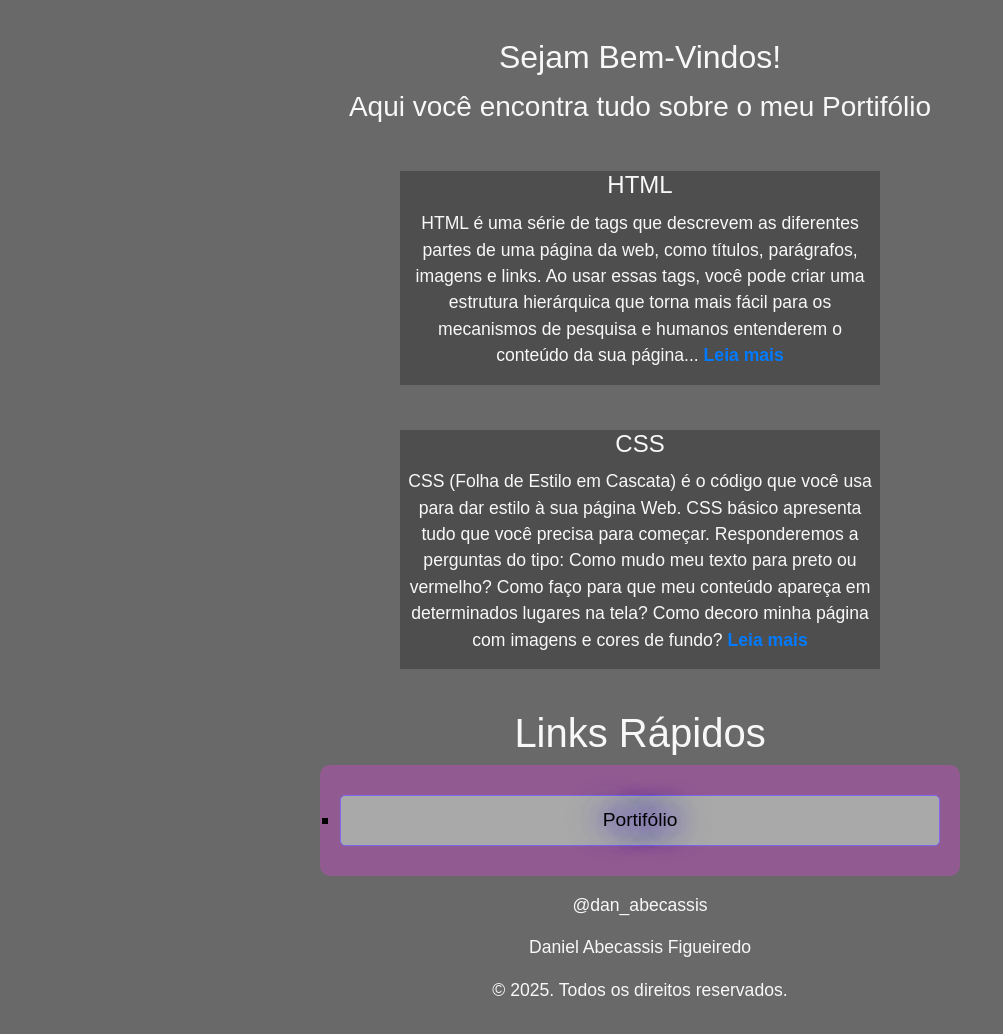
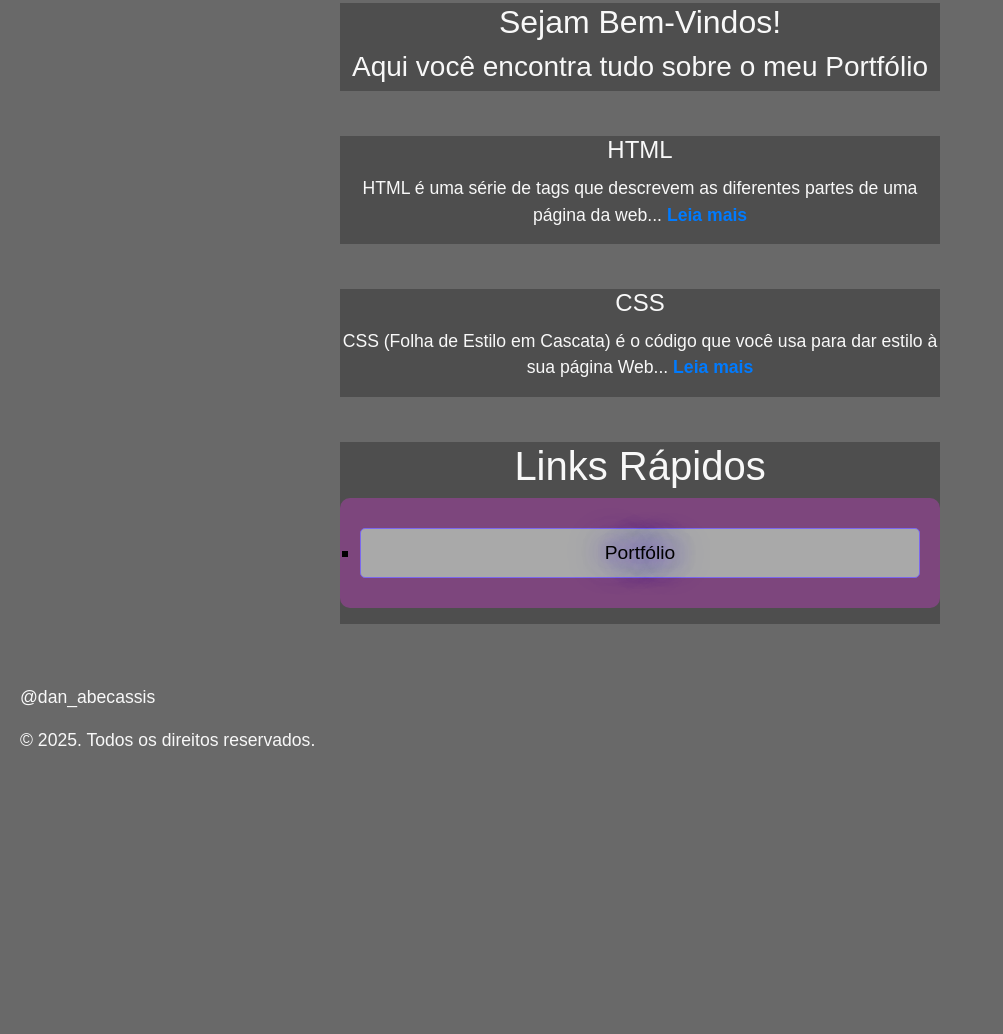
Before and after one commit to danielabks/entrega, a plain HTML site: page index.html in a window 1280 px wide. Shown: the part 460-1494 px from the top of the page, without its empty margins (0-1003 px from the left). After the commit the page ends 1249 px from the top, so only its background shows below. Drawn offline with nearby package versions, Linux system fonts and the light colour scheme.

Commit message:
index.html atualizado

```diff
--- a/index.html
+++ b/index.html
@@ -1,37 +1,41 @@
 <!DOCTYPE html>
-
 <html lang="pt-br">
   <head>
     <!-- Meta charset UTF-8 para suportar caracteres especiais -->
     <meta charset="UTF-8" />
-
     <!-- Meta tag para tornar o site responsivo em diferentes dispositivos -->
     <meta name="viewport" content="width=device-width, initial-scale=1.0" />
-
     <!-- Título da página que aparece na aba do navegador -->
-    <title>Portifólio</title>
-
+    <title>Portfólio</title>
     <!-- Link para o Bootstrap para estilização rápida -->
     <link href="https://cdn.jsdelivr.net/npm/bootstrap@5.1.0/dist/css/bootstrap.min.css" rel="stylesheet" />
+    <!-- Link para o arquivo de estilo personalizado -->
+    <link rel="stylesheet" href="style.css" />
+    <!-- Importa a fonte Montserrat -->
+    <link href="https://fonts.googleapis.com/css2?family=Montserrat:wght@400;700&display=swap" rel="stylesheet">
+    <!-- Importa a fonte Playfair Display -->
+    <link href="https://fonts.googleapis.com/css2?family=Playfair+Display:wght@400;700&display=swap" rel="stylesheet">
+    <!-- Meta tags, estilos etc. -->
+    <link rel="icon" href="imagens/letrad.jpg" type="image/png">
 
-    <!-- Link para o arquivo de estilo personalizado -->
-    <link  rel="stylesheet" href="style.css" />
+
+
+
+
   </head>
 
   <body>
     <!-- Cabeçalho da página -->
     <header>
-      <!-- Tabela usada para organizar a estrutura do cabeçalho -->
       <table width="100%">
         <tr>
           <!-- Nome do usuário alinhado à esquerda -->
           <td>
             <h1>Daniel Abecassis Figueiredo</h1>
           </td>
-
           <!-- Caixa de pesquisa alinhada à direita -->
           <td style="text-align: right">
-            <input type="text" placeholder="Pesquiar..." />
+            <input type="text" placeholder="Pesquisar..." />
           </td>
         </tr>
       </table>
@@ -39,7 +43,6 @@
 
     <!-- Contêiner de botões de navegação -->
     <div class="button-container">
-      <!-- Botões para navegação entre diferentes seções -->
       <button type="button" class="btn btn-Home">Home</button>
       <button type="button" class="btn btn-Sobre">Sobre</button>
       <button type="button" class="btn btn-Serviços">Serviços</button>
@@ -47,74 +50,50 @@
       <button type="button" class="btn btn-Github">Github</button>
     </div>
 
+    <!-- Conteúdo Principal -->
+    <main class="container">
       <!-- Seções principais de conteúdo -->
-    <main class="container">
-      <!-- Caixa de conteúdo para HTML -->
       <section class="box">HTML</section>
-
-      <!-- Caixa de conteúdo para CSS -->
       <section class="box">CSS</section>
-
-      <!-- Caixa de conteúdo para Node.js -->
       <section class="box">Node.Js</section>
-    </main>
 
       <!-- Seção de boas-vindas -->
-    <main>
+      <section>
         <h2>Sejam Bem-Vindos!</h2>
+        <h3>Aqui você encontra tudo sobre o meu Portfólio</h3>
+      </section>
 
-      <!-- Subtítulo explicando sobre o portfólio -->
-      <ce><h3>Aqui você encontra tudo sobre o meu Portifólio</h3>
-
-      <!-- Seção de links para mais detalhes -->
-      <main>
+      <!-- Seções detalhadas -->
       <section id="html">
-            <!-- Título da seção HTML -->
         <h4>HTML</h4>
         <p>
-                <!-- Descrição sobre o HTML e link para mais informações -->
           HTML é uma série de tags que descrevem as diferentes partes de uma
-                página da web, como títulos, parágrafos, imagens e links. Ao usar
-                essas tags, você pode criar uma estrutura hierárquica que torna mais
-                fácil para os mecanismos de pesquisa e humanos entenderem o conteúdo
-                da sua página...
-                <a href="html.html">Leia mais</a>
+          página da web... <a href="html.html">Leia mais</a>
         </p>
       </section>
 
       <section id="css">
-            <!-- Título da seção CSS -->
         <h4>CSS</h4>
         <p>
-                <!-- Descrição sobre o CSS e link para mais informações -->
           CSS (Folha de Estilo em Cascata) é o código que você usa para dar
-                estilo à sua página Web. CSS básico apresenta tudo que você precisa
-                para começar. Responderemos a perguntas do tipo: Como mudo meu texto
-                para preto ou vermelho? Como faço para que meu conteúdo apareça em
-                determinados lugares na tela? Como decoro minha página com imagens e
-                cores de fundo?
-                <a href="css.html">Leia mais</a>
+          estilo à sua página Web... <a href="css.html">Leia mais</a>
         </p>
+      </section>
+
+      <!-- Links Rápidos -->
+      <section>
+        <h1>Links Rápidos</h1>
+        <ul>
+          <li class="item1">Portfólio</li>
+        </ul>
       </section>
     </main>
 
-    <!-- Título da seção Links Rápidos -->
-    <h1>Links Rápidos</h1>
+    <!-- Rodapé -->
+    <footer>
+      <p>@dan_abecassis</p>
 
-    <!-- Lista de links rápidos (ainda sem links ativos) -->
-    <ul>
-      <li class="item1">Portifólio</li>
-    </ul>
-
-    <!-- Rodapé com informações do autor -->
-    <footer>
-      <!-- Centralização do conteúdo do rodapé -->
-
-        <!-- Informações sobre o autor -->
-        <p>@dan_abecassis</p>
-        <p>Daniel Abecassis Figueiredo</p>
       <p>&copy; 2025. Todos os direitos reservados.</p>
-
     </footer>
   </body>
 </html>
```
Lines whose indentation alone changed are shown as unchanged.
